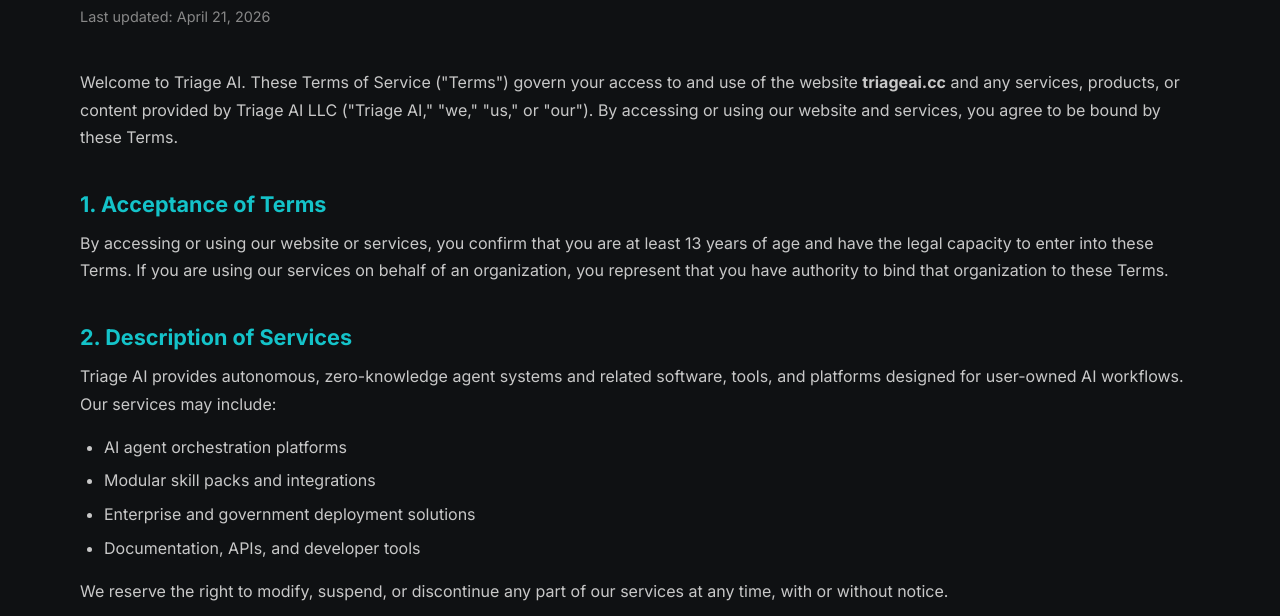
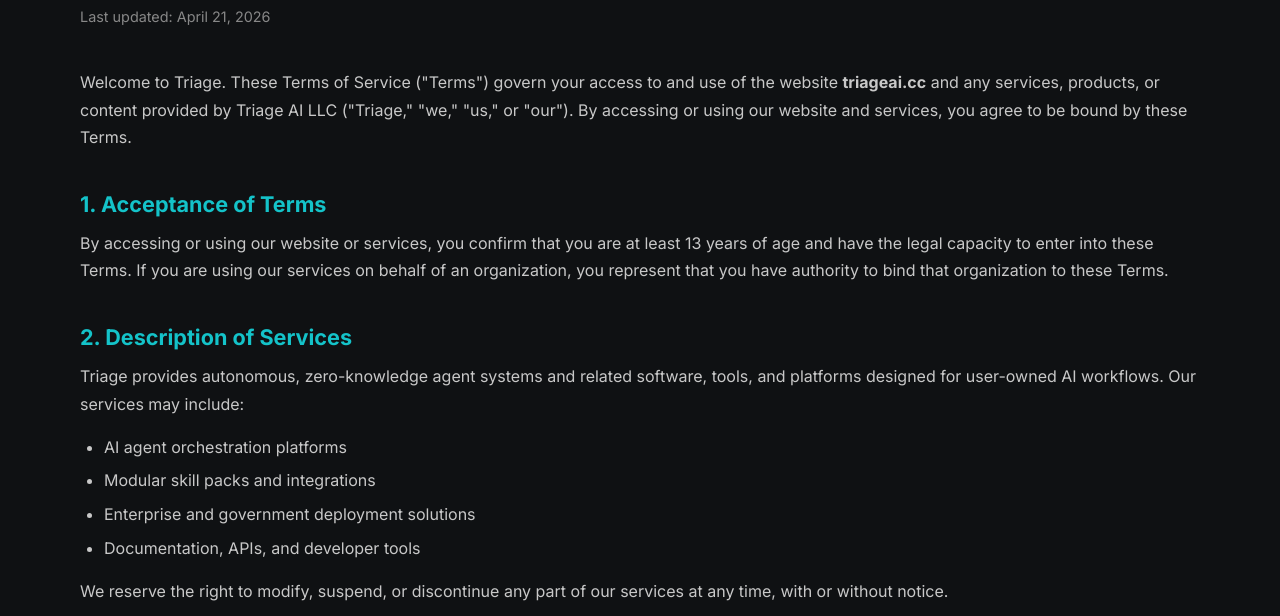
Before and after one commit to hoonanigans13-del/TriageAi.cc, a plain HTML site: page terms.html in a window 1280 px wide. Shown: the part 184-800 px from the top of the page. Drawn offline with Linux system fonts and the light colour scheme.

Commit message:
Update title and references from 'Triage AI' to 'Triage'

```diff
--- a/terms.html
+++ b/terms.html
@@ -3,8 +3,8 @@
 <head>
   <meta charset="UTF-8">
   <meta name="viewport" content="width=device-width, initial-scale=1.0">
-  <title>Terms of Service — Triage AI</title>
-  <meta name="description" content="Triage AI Terms of Service — the rules and guidelines governing use of our platform and website.">
+  <title>Terms of Service — Triage </title>
+  <meta name="description" content="Triage Terms of Service — the rules and guidelines governing use of our platform and website.">
   <link rel="stylesheet" href="styles.css">
   <link rel="preconnect" href="https://fonts.googleapis.com">
   <link href="https://fonts.googleapis.com/css2?family=Inter:wght@400;500;600;700;800&display=swap" rel="stylesheet">
@@ -33,13 +33,13 @@
     <h1>Terms of Service</h1>
     <p class="updated">Last updated: April 21, 2026</p>
 
-    <p>Welcome to Triage AI. These Terms of Service ("Terms") govern your access to and use of the website <strong>triageai.cc</strong> and any services, products, or content provided by Triage AI LLC ("Triage AI," "we," "us," or "our"). By accessing or using our website and services, you agree to be bound by these Terms.</p>
+    <p>Welcome to Triage. These Terms of Service ("Terms") govern your access to and use of the website <strong>triageai.cc</strong> and any services, products, or content provided by Triage AI LLC ("Triage," "we," "us," or "our"). By accessing or using our website and services, you agree to be bound by these Terms.</p>
 
     <h2>1. Acceptance of Terms</h2>
     <p>By accessing or using our website or services, you confirm that you are at least 13 years of age and have the legal capacity to enter into these Terms. If you are using our services on behalf of an organization, you represent that you have authority to bind that organization to these Terms.</p>
 
     <h2>2. Description of Services</h2>
-    <p>Triage AI provides autonomous, zero-knowledge agent systems and related software, tools, and platforms designed for user-owned AI workflows. Our services may include:</p>
+    <p>Triage provides autonomous, zero-knowledge agent systems and related software, tools, and platforms designed for user-owned AI workflows. Our services may include:</p>
     <ul>
       <li>AI agent orchestration platforms</li>
       <li>Modular skill packs and integrations</li>
```
